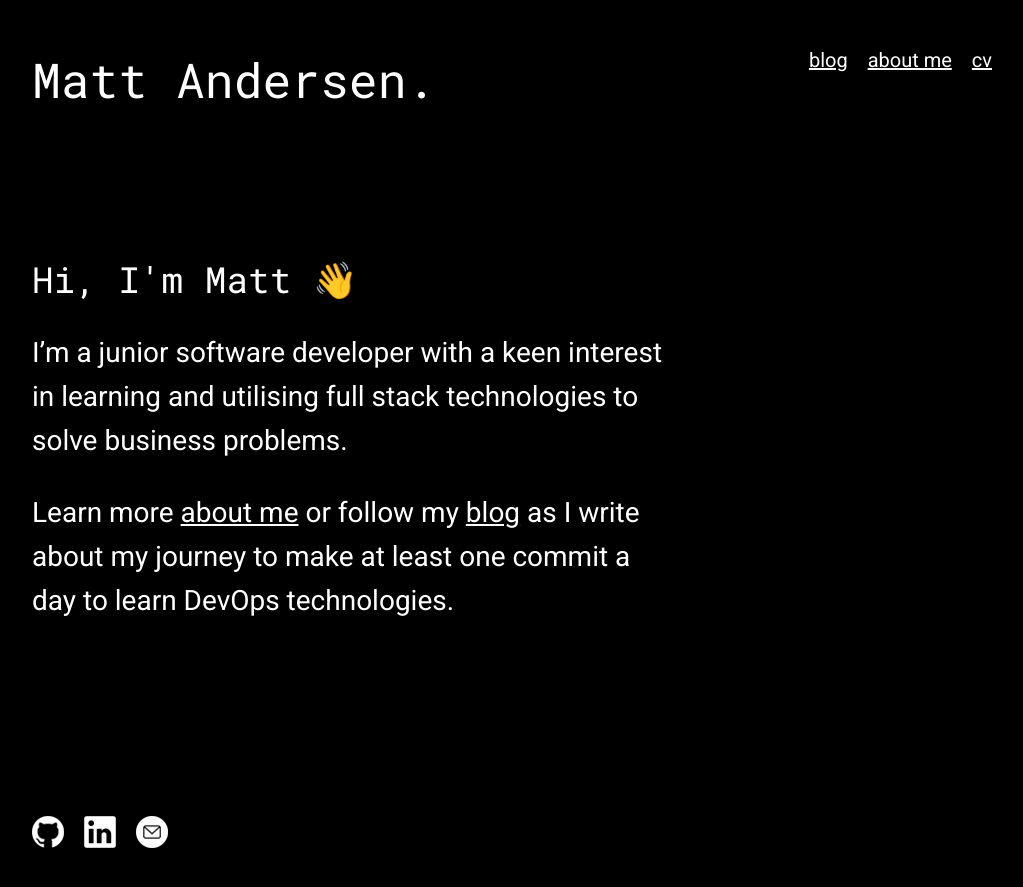
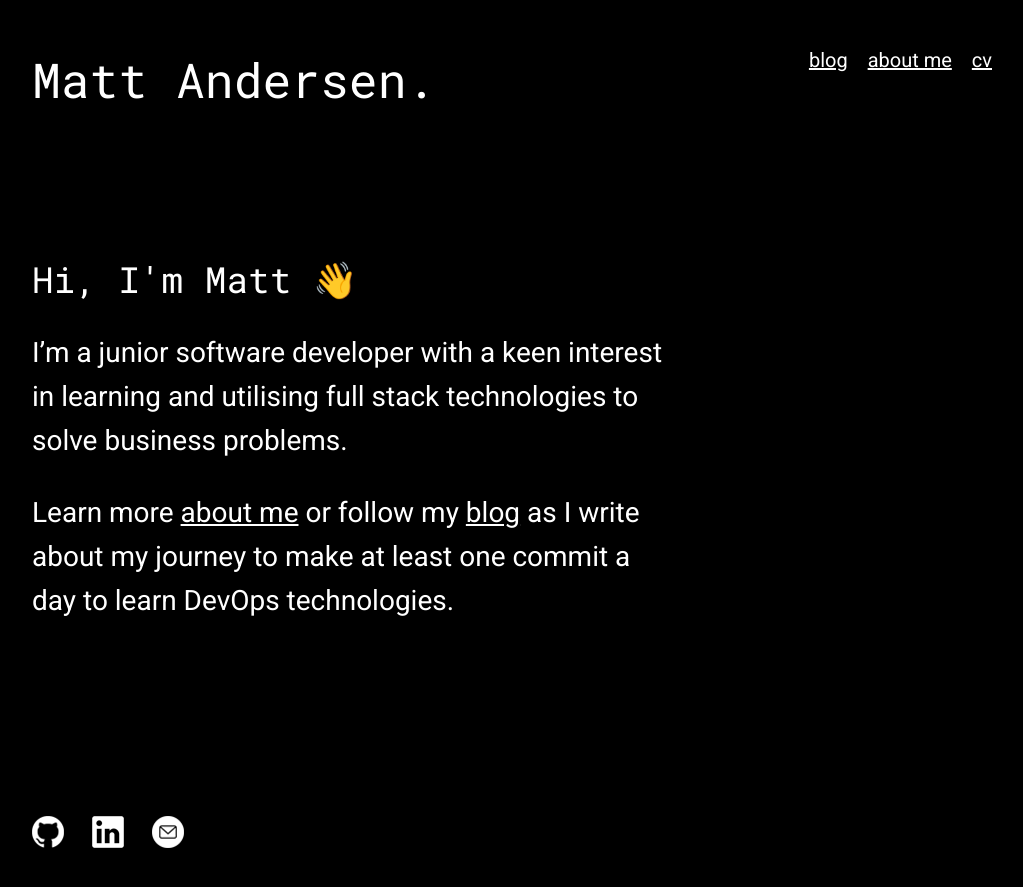
Before and after one commit to matt-andersen/mattandersen.dev, a Jekyll site: the page built from index.html, in a window 1280 px wide. Shown: the top 887 px of the page, without its empty margins (128-1151 px from the left). Built offline with Jekyll 4.4.1, drawn with Linux system fonts in a browser that asks for light colours.

```diff
--- a/_sass/layout/footer.scss
+++ b/_sass/layout/footer.scss
@@ -1,7 +1,7 @@
 .icon {
   list-style-type: none;
   display: inline;
-  margin-right: 16px;
+  margin-right: 24px;
 }
 
 .github {
--- a/index.html
+++ b/index.html
@@ -1,6 +1,6 @@
 ---
 layout: default
-title: Home
+title: Matt Andersen
 ---
 
 <div class="index-content">
```
